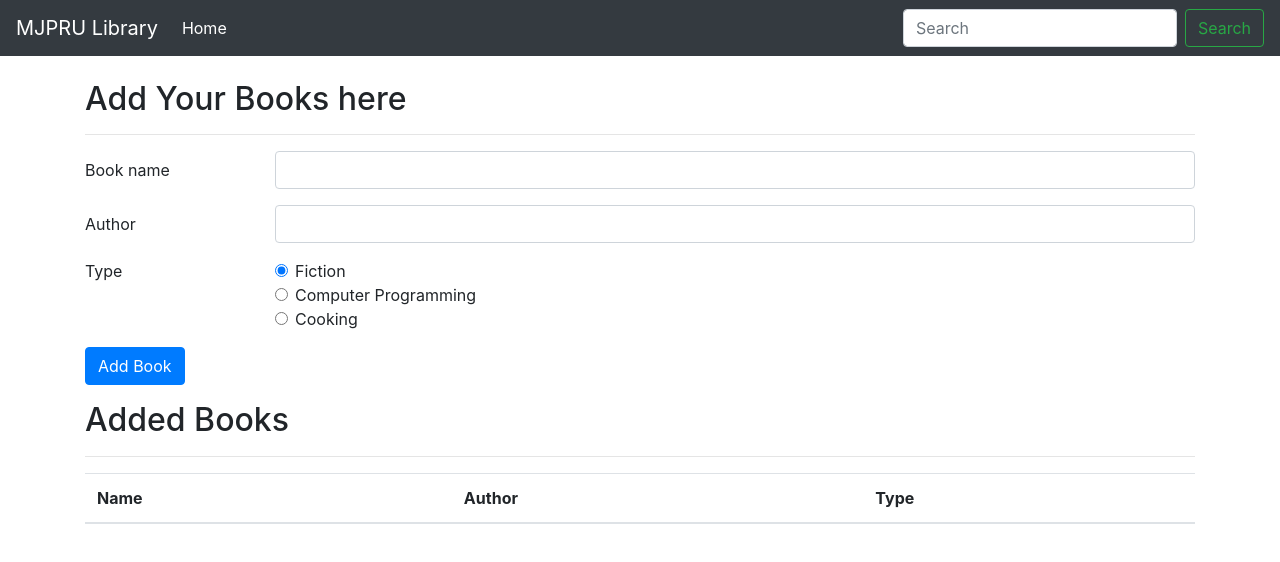
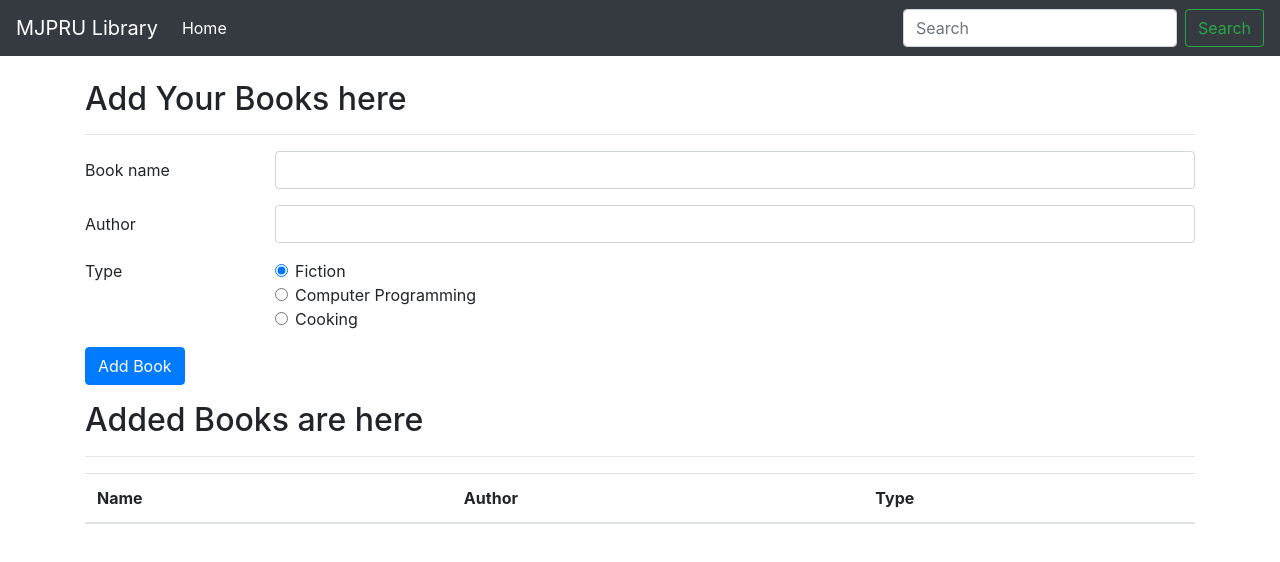
Before and after one commit to Shiva-pal008/college-library, a plain HTML site: page index.html in a window 1280 px wide. Drawn offline with nearby package versions, Linux system fonts and the light colour scheme; a script that the page names is missing.

Commit message:
Second Commit

```diff
--- a/index.html
+++ b/index.html
@@ -98,7 +98,7 @@
                 </div>
             </div>
         </form>
-        <h2 class="mb-2  mt-2">Added Books</h2>
+        <h2 class="mb-2  mt-2">Added Books are here</h2>
         <hr>
 
         <div class="table">
```
